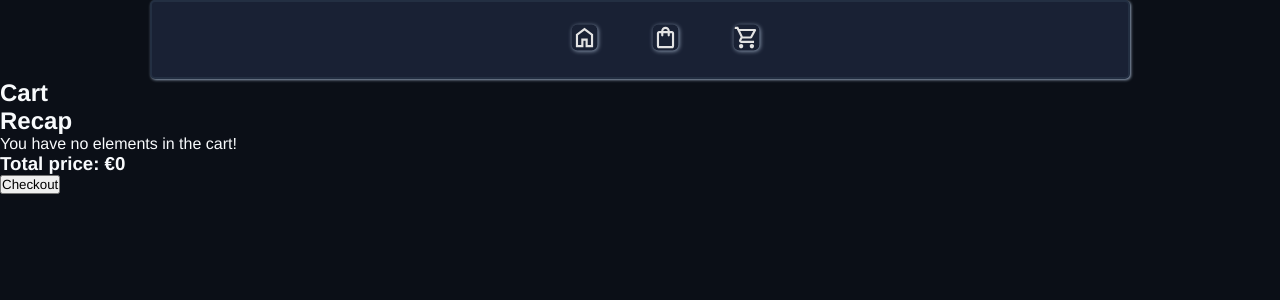
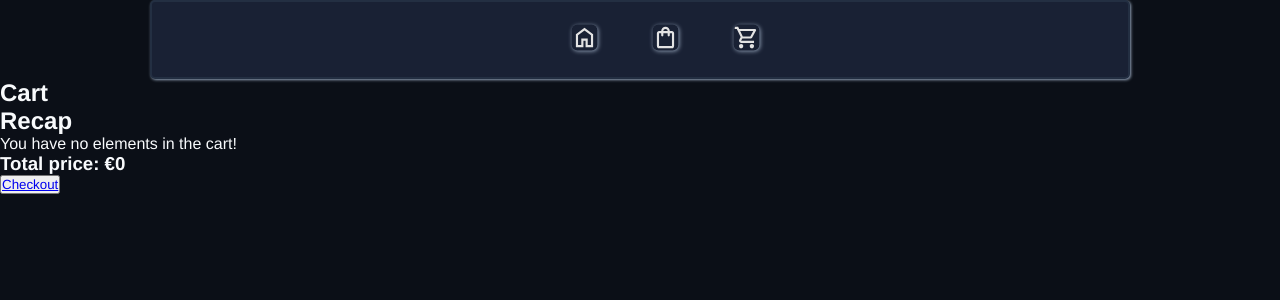
Before and after one commit to Vincde/Project-Shopping-Cart, a React (Vite) app: page /cart in a window 1280 px wide. Shown: the top 300 px of the page. Built offline with nearby package versions, Linux system fonts and the light colour scheme.

Commit message:
Add Link element for checkout in Cart component

```diff
--- a/src/components/cart/Cart.jsx
+++ b/src/components/cart/Cart.jsx
@@ -1,3 +1,4 @@
+import { Link } from "react-router";
 import styles from "./Cart.module.css";
 
 
@@ -43,7 +44,7 @@ export default function Cart({cart, handleChangeCart}) {
 
                 <section className={styles.recap}>
                     <h3>Total price: €{price}</h3>
-                    <button>Checkout</button>
+                    <button><Link to="/checkout" state={{cart: [...cart]}}>Checkout</Link></button>
                 </section>
 
             </div>
```
